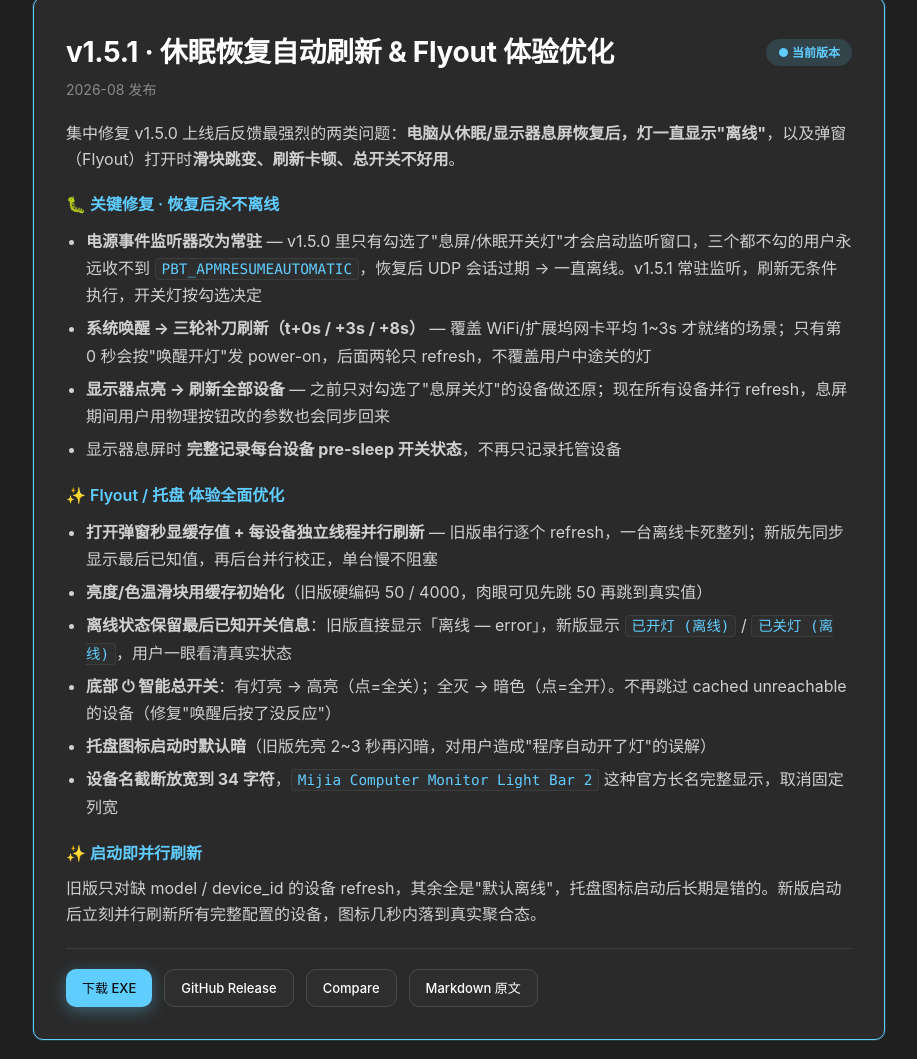
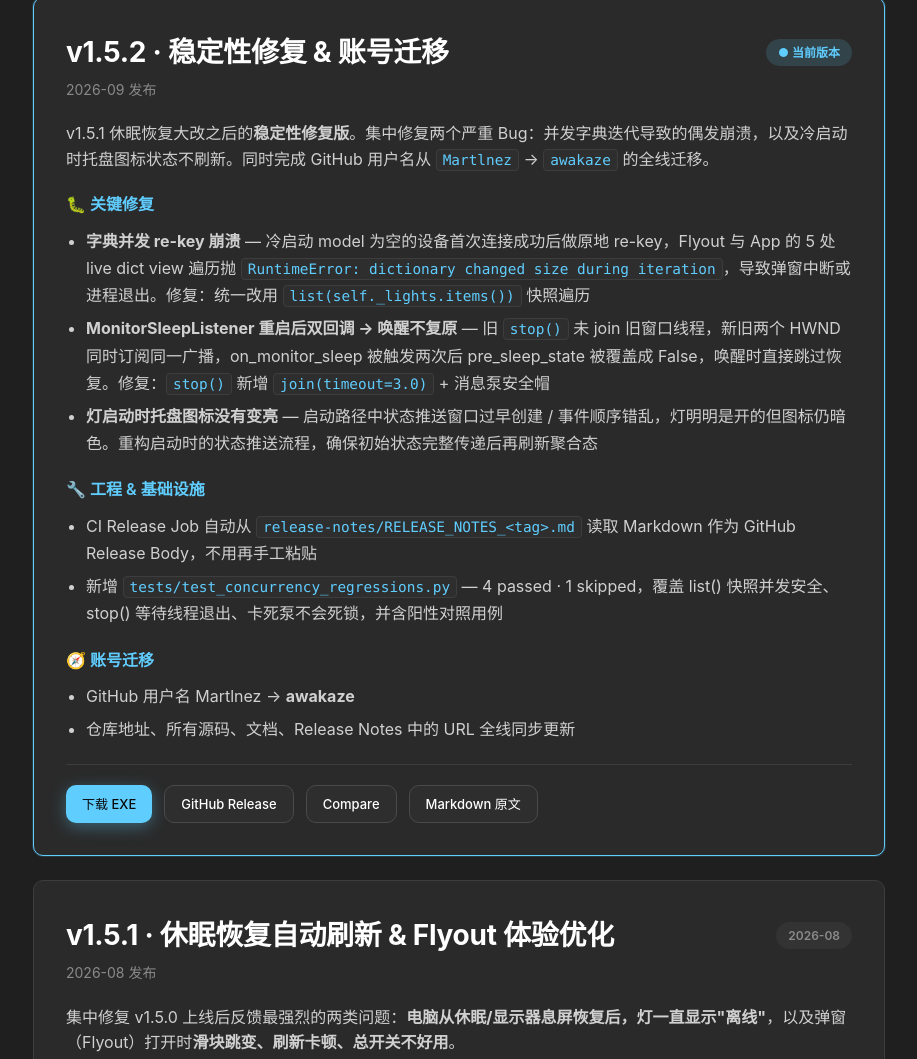
Before and after one commit to Martlnez/MiMonitorLightTray, a plain HTML site: page docs/releases.html in a window 1280 px wide. Shown: the part 332-1391 px from the top of the page, without its empty margins (181-1098 px from the left). Drawn offline with Linux system fonts and the light colour scheme; no server answers.

Commit message:
release: v1.5.2 - 稳定性修复 & GitHub 账号迁移 (Martlnez -> awakaze)

```diff
--- a/docs/assets/js/main.js
+++ b/docs/assets/js/main.js
@@ -1,6 +1,6 @@
 /* Mi Monitor Light Tray — GitHub Pages 交互脚本 */
 
-const REPO = 'Martlnez/MiMonitorLightTray';
+const REPO = 'awakaze/MiMonitorLightTray';
 const API_LATEST = `https://api.github.com/repos/${REPO}/releases/latest`;
 const RELEASES_URL = `https://github.com/${REPO}/releases/latest`;
 
--- a/docs/releases.html
+++ b/docs/releases.html
@@ -21,7 +21,7 @@
             <li><a href="guide.html">使用文档</a></li>
             <li><a href="releases.html">发布说明</a></li>
         </ul>
-        <a href="https://github.com/Martlnez/MiMonitorLightTray" class="nav-github" target="_blank" rel="noopener">GitHub</a>
+        <a href="https://github.com/awakaze/MiMonitorLightTray" class="nav-github" target="_blank" rel="noopener">GitHub</a>
     </div>
 </nav>
 
@@ -30,9 +30,9 @@
 <section class="hero" style="padding: 20px 0 40px;">
     <h1 style="font-size: clamp(32px, 5vw, 48px); margin-bottom: 12px;">发布说明</h1>
     <p class="hero-sub" style="margin-bottom: 24px;">
-        版本更新历史。完整变更日志在 <a href="https://github.com/Martlnez/MiMonitorLightTray/releases" target="_blank" rel="noopener">GitHub Releases</a>。
+        版本更新历史。完整变更日志在 <a href="https://github.com/awakaze/MiMonitorLightTray/releases" target="_blank" rel="noopener">GitHub Releases</a>。
     </p>
-    <a class="btn btn-primary" data-download href="https://github.com/Martlnez/MiMonitorLightTray/releases/latest" target="_blank" rel="noopener">
+    <a class="btn btn-primary" data-download href="https://github.com/awakaze/MiMonitorLightTray/releases/latest" target="_blank" rel="noopener">
         <span>⬇</span>
         <span>下载最新版</span>
         <span class="btn-size"></span>
@@ -41,8 +41,44 @@
 
 <article class="release release-latest">
     <div class="release-header">
+        <h2>v1.5.2 · 稳定性修复 &amp; 账号迁移</h2>
+        <span class="release-tag">● 当前版本</span>
+    </div>
+    <p class="release-date">2026-09 发布</p>
+    <div class="release-body">
+        <p>v1.5.1 休眠恢复大改之后的<strong>稳定性修复版</strong>。集中修复两个严重 Bug：并发字典迭代导致的偶发崩溃，以及冷启动时托盘图标状态不刷新。同时完成 GitHub 用户名从 <code>Martlnez</code> → <code>awakaze</code> 的全线迁移。</p>
+
+        <h3>🐛 关键修复</h3>
+        <ul>
+            <li><strong>字典并发 re-key 崩溃</strong> — 冷启动 model 为空的设备首次连接成功后做原地 re-key，Flyout 与 App 的 5 处 live dict view 遍历抛 <code>RuntimeError: dictionary changed size during iteration</code>，导致弹窗中断或进程退出。修复：统一改用 <code>list(self._lights.items())</code> 快照遍历</li>
+            <li><strong>MonitorSleepListener 重启后双回调 → 唤醒不复原</strong> — 旧 <code>stop()</code> 未 join 旧窗口线程，新旧两个 HWND 同时订阅同一广播，on_monitor_sleep 被触发两次后 pre_sleep_state 被覆盖成 False，唤醒时直接跳过恢复。修复：<code>stop()</code> 新增 <code>join(timeout=3.0)</code> + 消息泵安全帽</li>
+            <li><strong>灯启动时托盘图标没有变亮</strong> — 启动路径中状态推送窗口过早创建 / 事件顺序错乱，灯明明是开的但图标仍暗色。重构启动时的状态推送流程，确保初始状态完整传递后再刷新聚合态</li>
+        </ul>
+
+        <h3>🔧 工程 &amp; 基础设施</h3>
+        <ul>
+            <li>CI Release Job 自动从 <code>release-notes/RELEASE_NOTES_&lt;tag&gt;.md</code> 读取 Markdown 作为 GitHub Release Body，不用再手工粘贴</li>
+            <li>新增 <code>tests/test_concurrency_regressions.py</code> — 4 passed · 1 skipped，覆盖 list() 快照并发安全、stop() 等待线程退出、卡死泵不会死锁，并含阳性对照用例</li>
+        </ul>
+
+        <h3>🧭 账号迁移</h3>
+        <ul>
+            <li>GitHub 用户名 Martlnez → <strong>awakaze</strong></li>
+            <li>仓库地址、所有源码、文档、Release Notes 中的 URL 全线同步更新</li>
+        </ul>
+    </div>
+    <div class="release-actions">
+        <a class="btn btn-primary btn-sm" data-download href="https://github.com/awakaze/MiMonitorLightTray/releases/latest" target="_blank" rel="noopener">下载 EXE</a>
+        <a class="btn btn-secondary btn-sm" href="https://github.com/awakaze/MiMonitorLightTray/releases/tag/v1.5.2" target="_blank" rel="noopener">GitHub Release</a>
+        <a class="btn btn-secondary btn-sm" href="https://github.com/awakaze/MiMonitorLightTray/compare/v1.5.1...v1.5.2" target="_blank" rel="noopener">Compare</a>
+        <a class="btn btn-secondary btn-sm" href="https://github.com/awakaze/MiMonitorLightTray/blob/main/release-notes/RELEASE_NOTES_v1.5.2.md" target="_blank" rel="noopener">Markdown 原文</a>
+    </div>
+</article>
+
+<article class="release">
+    <div class="release-header">
         <h2>v1.5.1 · 休眠恢复自动刷新 &amp; Flyout 体验优化</h2>
-        <span class="release-tag">● 当前版本</span>
+        <span class="release-tag" style="background: var(--bg-tertiary); color: var(--text-muted);">2026-08</span>
     </div>
     <p class="release-date">2026-08 发布</p>
     <div class="release-body">
@@ -70,10 +106,9 @@
         <p>旧版只对缺 model / device_id 的设备 refresh，其余全是"默认离线"，托盘图标启动后长期是错的。新版启动后立刻并行刷新所有完整配置的设备，图标几秒内落到真实聚合态。</p>
     </div>
     <div class="release-actions">
-        <a class="btn btn-primary btn-sm" data-download href="https://github.com/Martlnez/MiMonitorLightTray/releases/latest" target="_blank" rel="noopener">下载 EXE</a>
-        <a class="btn btn-secondary btn-sm" href="https://github.com/Martlnez/MiMonitorLightTray/releases/tag/v1.5.1" target="_blank" rel="noopener">GitHub Release</a>
-        <a class="btn btn-secondary btn-sm" href="https://github.com/Martlnez/MiMonitorLightTray/compare/v1.5.0...v1.5.1" target="_blank" rel="noopener">Compare</a>
-        <a class="btn btn-secondary btn-sm" href="https://github.com/Martlnez/MiMonitorLightTray/blob/main/release-notes/RELEASE_NOTES_v1.5.1.md" target="_blank" rel="noopener">Markdown 原文</a>
+        <a class="btn btn-secondary btn-sm" href="https://github.com/awakaze/MiMonitorLightTray/releases/tag/v1.5.1" target="_blank" rel="noopener">GitHub Release</a>
+        <a class="btn btn-secondary btn-sm" href="https://github.com/awakaze/MiMonitorLightTray/compare/v1.5.0...v1.5.1" target="_blank" rel="noopener">Compare</a>
+        <a class="btn btn-secondary btn-sm" href="https://github.com/awakaze/MiMonitorLightTray/blob/main/release-notes/RELEASE_NOTES_v1.5.1.md" target="_blank" rel="noopener">Markdown 原文</a>
     </div>
 </article>
 
@@ -121,9 +156,9 @@
         </ul>
     </div>
     <div class="release-actions">
-        <a class="btn btn-secondary btn-sm" href="https://github.com/Martlnez/MiMonitorLightTray/releases/tag/v1.5.0" target="_blank" rel="noopener">GitHub Release</a>
-        <a class="btn btn-secondary btn-sm" href="https://github.com/Martlnez/MiMonitorLightTray/compare/v1.4.3...v1.5.0" target="_blank" rel="noopener">Compare</a>
-        <a class="btn btn-secondary btn-sm" href="https://github.com/Martlnez/MiMonitorLightTray/blob/main/release-notes/RELEASE_NOTES_v1.5.0.md" target="_blank" rel="noopener">Markdown 原文</a>
+        <a class="btn btn-secondary btn-sm" href="https://github.com/awakaze/MiMonitorLightTray/releases/tag/v1.5.0" target="_blank" rel="noopener">GitHub Release</a>
+        <a class="btn btn-secondary btn-sm" href="https://github.com/awakaze/MiMonitorLightTray/compare/v1.4.3...v1.5.0" target="_blank" rel="noopener">Compare</a>
+        <a class="btn btn-secondary btn-sm" href="https://github.com/awakaze/MiMonitorLightTray/blob/main/release-notes/RELEASE_NOTES_v1.5.0.md" target="_blank" rel="noopener">Markdown 原文</a>
     </div>
 </article>
 
@@ -149,8 +184,8 @@
         </ul>
     </div>
     <div class="release-actions">
-        <a class="btn btn-secondary btn-sm" href="https://github.com/Martlnez/MiMonitorLightTray/releases/tag/v1.4.3" target="_blank" rel="noopener">GitHub Release</a>
-        <a class="btn btn-secondary btn-sm" href="https://github.com/Martlnez/MiMonitorLightTray/blob/main/release-notes/RELEASE_NOTES_v1.4.3.md" target="_blank" rel="noopener">Markdown 原文</a>
+        <a class="btn btn-secondary btn-sm" href="https://github.com/awakaze/MiMonitorLightTray/releases/tag/v1.4.3" target="_blank" rel="noopener">GitHub Release</a>
+        <a class="btn btn-secondary btn-sm" href="https://github.com/awakaze/MiMonitorLightTray/blob/main/release-notes/RELEASE_NOTES_v1.4.3.md" target="_blank" rel="noopener">Markdown 原文</a>
     </div>
 </article>
 
@@ -166,8 +201,8 @@
         </ul>
     </div>
     <div class="release-actions">
-        <a class="btn btn-secondary btn-sm" href="https://github.com/Martlnez/MiMonitorLightTray/releases/tag/v1.4.2" target="_blank" rel="noopener">GitHub Release</a>
-        <a class="btn btn-secondary btn-sm" href="https://github.com/Martlnez/MiMonitorLightTray/blob/main/release-notes/RELEASE_NOTES_v1.4.2.md" target="_blank" rel="noopener">Markdown 原文</a>
+        <a class="btn btn-secondary btn-sm" href="https://github.com/awakaze/MiMonitorLightTray/releases/tag/v1.4.2" target="_blank" rel="noopener">GitHub Release</a>
+        <a class="btn btn-secondary btn-sm" href="https://github.com/awakaze/MiMonitorLightTray/blob/main/release-notes/RELEASE_NOTES_v1.4.2.md" target="_blank" rel="noopener">Markdown 原文</a>
     </div>
 </article>
 
@@ -183,8 +218,8 @@
         <p>启动时后台检查 GitHub Release，有新版本弹窗提示，可在托盘菜单手动检查或关闭。</p>
     </div>
     <div class="release-actions">
-        <a class="btn btn-secondary btn-sm" href="https://github.com/Martlnez/MiMonitorLightTray/releases/tag/v1.4.1" target="_blank" rel="noopener">GitHub Release</a>
-        <a class="btn btn-secondary btn-sm" href="https://github.com/Martlnez/MiMonitorLightTray/blob/main/release-notes/RELEASE_NOTES_v1.4.1.md" target="_blank" rel="noopener">Markdown 原文</a>
+        <a class="btn btn-secondary btn-sm" href="https://github.com/awakaze/MiMonitorLightTray/releases/tag/v1.4.1" target="_blank" rel="noopener">GitHub Release</a>
+        <a class="btn btn-secondary btn-sm" href="https://github.com/awakaze/MiMonitorLightTray/blob/main/release-notes/RELEASE_NOTES_v1.4.1.md" target="_blank" rel="noopener">Markdown 原文</a>
     </div>
 </article>
 
@@ -193,7 +228,7 @@
         <h2>更早版本</h2>
     </div>
     <div class="release-body">
-        <p>v1.4.0 之前的历史版本可以在 <a href="https://github.com/Martlnez/MiMonitorLightTray/releases" target="_blank" rel="noopener">GitHub Releases 页面</a> 查看，包括：</p>
+        <p>v1.4.0 之前的历史版本可以在 <a href="https://github.com/awakaze/MiMonitorLightTray/releases" target="_blank" rel="noopener">GitHub Releases 页面</a> 查看，包括：</p>
         <ul>
             <li><strong>v1.4.0</strong> — 云端 Token 提取、桌面小部件（感谢 <a href="https://github.com/zengzoxiong" target="_blank" rel="noopener">@zengzoxiong</a> PR #1）</li>
             <li><strong>v1.3.x</strong> — bulk MIoT 设备库（2100+ 机型）、CT 单位过滤、灯随软件启停</li>
@@ -207,9 +242,9 @@
 
 <footer>
     <div class="footer-links">
-        <a href="https://github.com/Martlnez/MiMonitorLightTray" target="_blank" rel="noopener">GitHub</a>
-        <a href="https://github.com/Martlnez/MiMonitorLightTray/issues" target="_blank" rel="noopener">Issues</a>
-        <a href="https://github.com/Martlnez/MiMonitorLightTray/releases" target="_blank" rel="noopener">Releases</a>
+        <a href="https://github.com/awakaze/MiMonitorLightTray" target="_blank" rel="noopener">GitHub</a>
+        <a href="https://github.com/awakaze/MiMonitorLightTray/issues" target="_blank" rel="noopener">Issues</a>
+        <a href="https://github.com/awakaze/MiMonitorLightTray/releases" target="_blank" rel="noopener">Releases</a>
         <a href="index.html">首页</a>
     </div>
     <div>MIT License · Made for the Xiaomi / Yeelight ecosystem</div>
```
Also changed, not shown: docs/guide.html (+6 -6 lines), docs/index.html (+6 -6 lines), 13 other files.
